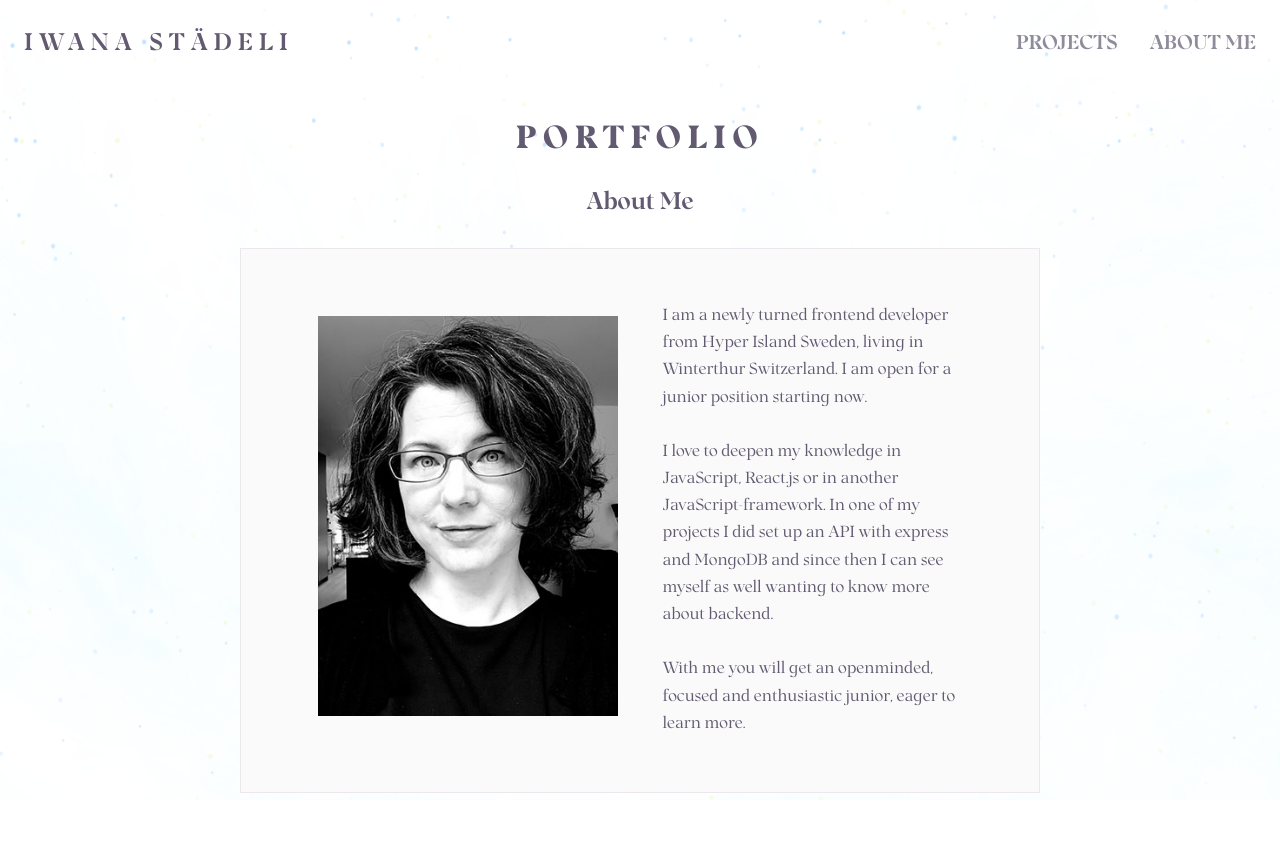
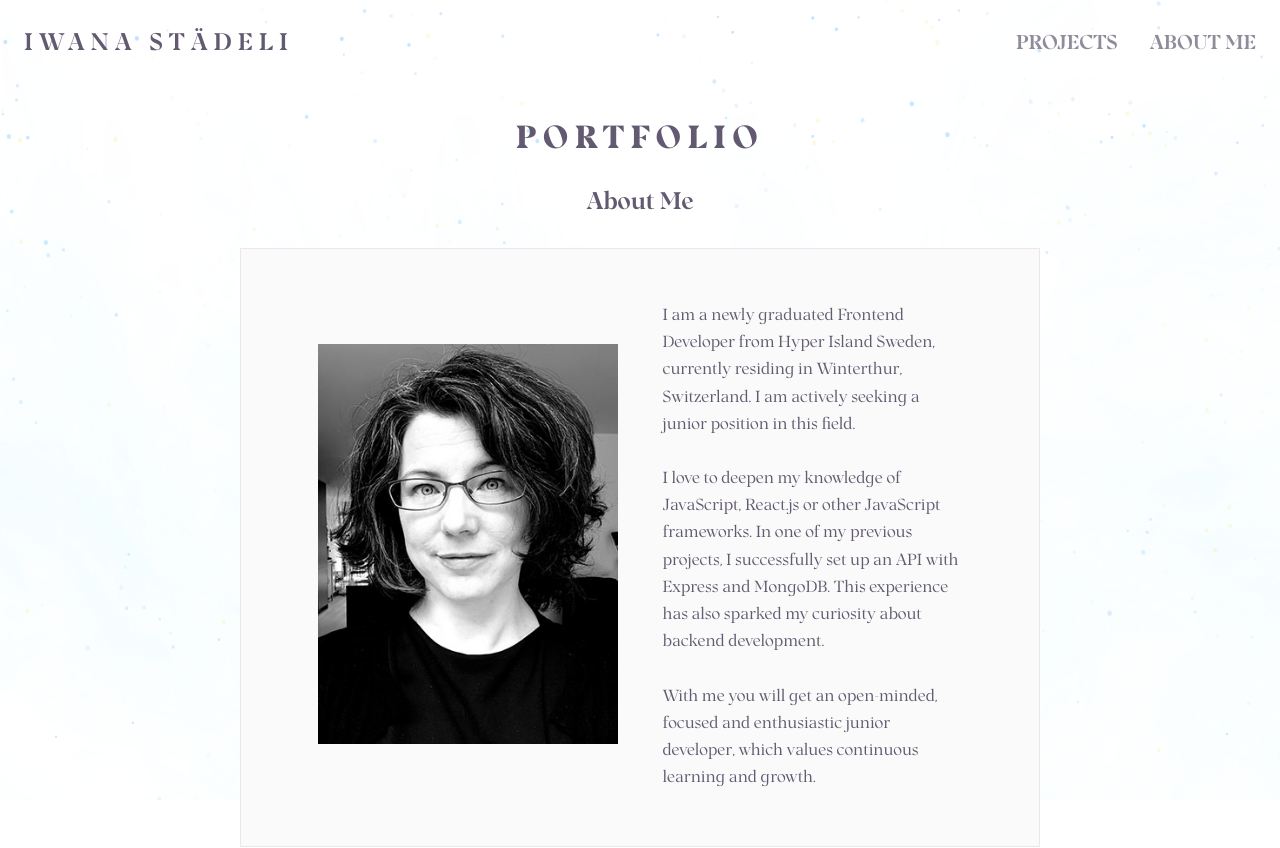
Before and after one commit to iwanast/portfolio, a React (Create React App) app: page /about in a window 1280 px wide. Shown: the top 848 px of the page. Built offline with nearby package versions, Linux system fonts and the light colour scheme.

Commit message:
text about me and home updated

```diff
--- a/src/pages/About.js
+++ b/src/pages/About.js
@@ -12,11 +12,11 @@ export const About = () => {
           <img src={portrait} alt="Portrait"/>
         </div>
         <div>
-          <p>I am a newly turned frontend developer from Hyper Island Sweden, living in Winterthur Switzerland. I am open for a junior position starting now.</p>
+          <p>I am a newly graduated Frontend Developer from Hyper Island Sweden, currently residing in Winterthur, Switzerland. I am actively seeking a junior position in this field.</p>
           <br />
-          <p>I love to deepen my knowledge in JavaScript, React.js or in another JavaScript-framework. In one of my projects I did set up an API with express and MongoDB and since then I can see myself as well wanting to know more about backend.</p>
+          <p>I love to deepen my knowledge of JavaScript, React.js or other JavaScript frameworks. In one of my previous projects, I successfully set up an API with Express and MongoDB. This experience has also sparked my curiosity about backend development.</p>
           <br/>
-          <p>With me you will get an openminded, focused and enthusiastic junior, eager to learn more.</p>
+          <p>With me you will get an open-minded, focused and enthusiastic junior developer, which values continuous learning and growth.</p>
         </div>
 
       </div>
--- a/src/pages/Home.js
+++ b/src/pages/Home.js
@@ -17,10 +17,10 @@ export const Home = () => {
           <img src={avatar} alt="My avatar"/>
         </div>
         <div>
-          <h3>Frontend Developer Student</h3>
+          <h3>Frontend Developer</h3>
           <p>Love to work with people and reach goals together</p>
-          <p>Respectful, active listener and focused </p>
-          <p>Looking for a junior position from april/2023</p>
+          <p>Respectful, active listener and focused</p>
+          <p>Open for a junior developer position</p>
         </div>
       </div>
     </main>
```
